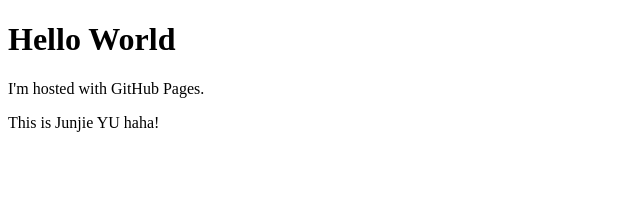
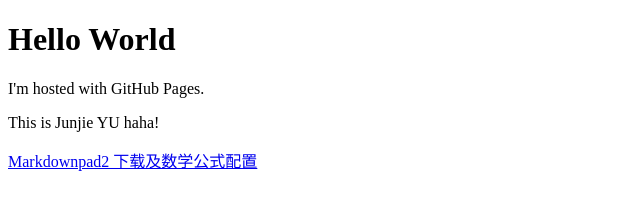
Before and after one commit to yjjsdu/yjjsdu.github.io, a plain HTML site: page index.html in a window 1280 px wide. Shown: the whole page, without its empty margins (0-640 px from the left). Drawn offline with Linux system fonts and the light colour scheme.

Commit message:
add link

```diff
--- a/index.html
+++ b/index.html
@@ -4,5 +4,6 @@
 <h1>Hello World</h1>
 <p>I'm hosted with GitHub Pages.</p>
 <p>This is Junjie YU  haha!</p>
+<a href="./experience/markdown/markdownpad/install_formula.html">Markdownpad2 下载及数学公式配置</a>
 </body>
 </html>
```
